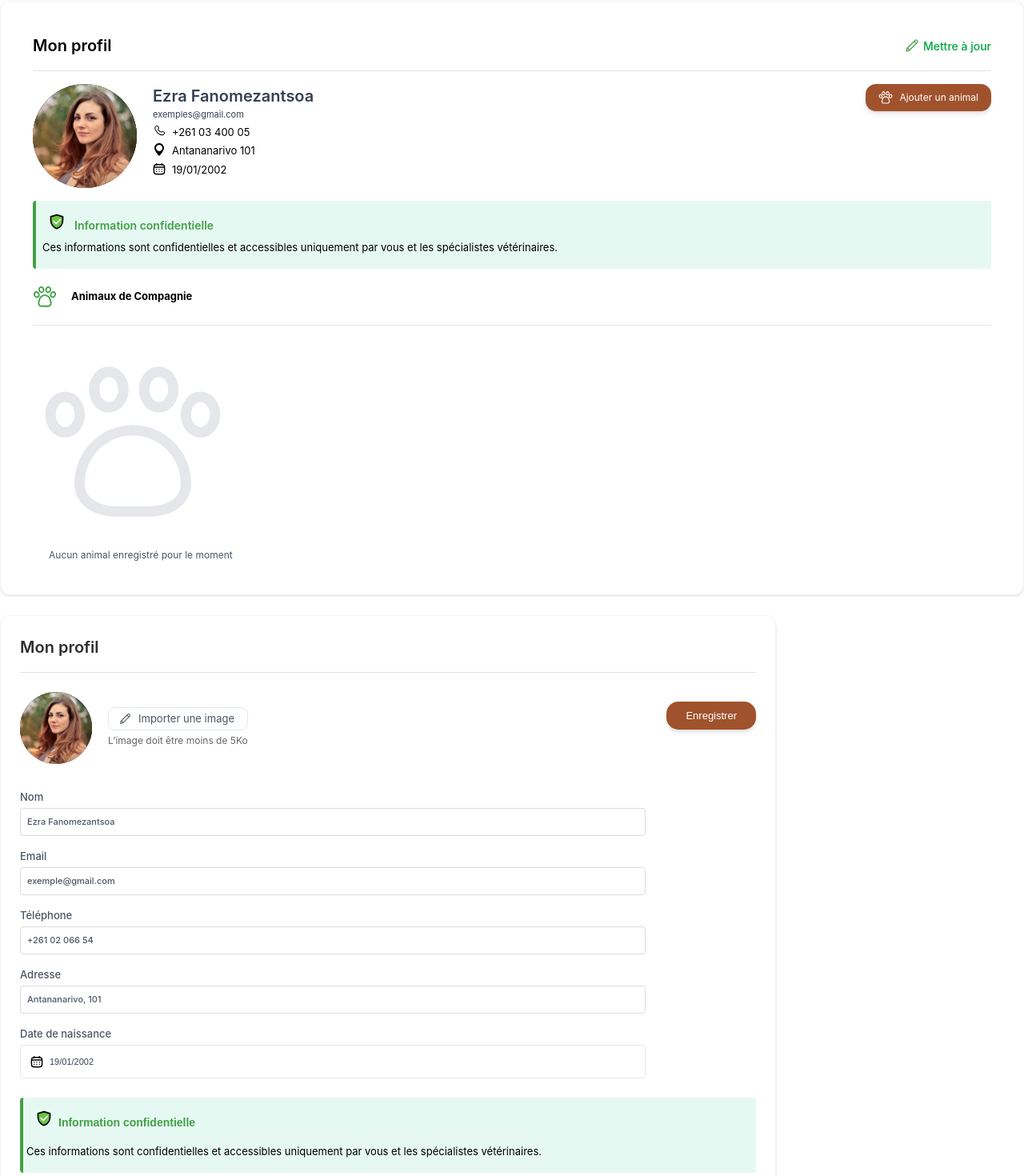
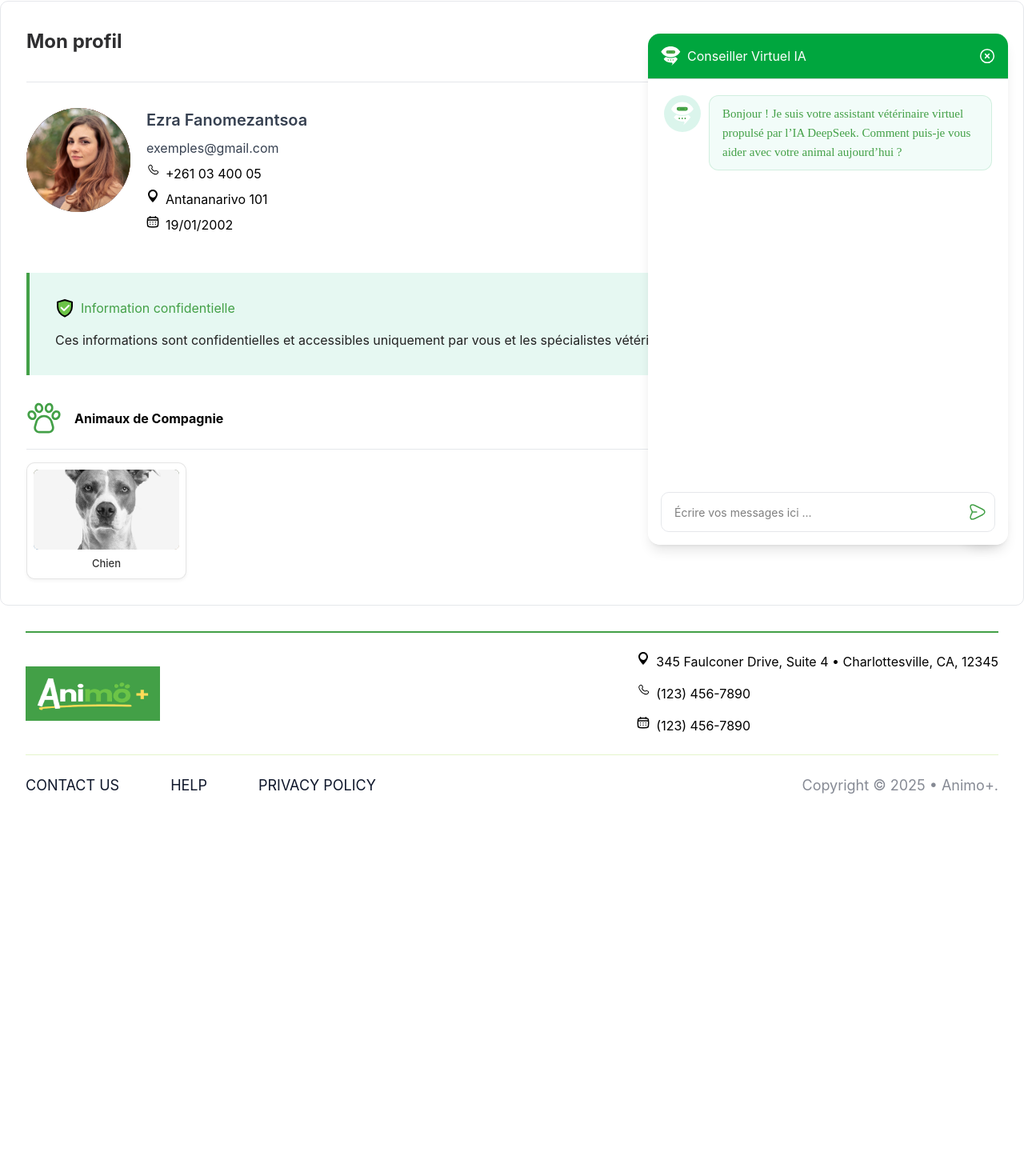
Before and after one commit to ronaldrnd/animoplus, a Vue app: page /profil in a window 1280 px wide. Shown: the part 99-1569 px from the top of the page at 80% size. After the commit the page ends 1127 px from the top, so only its background shows below. Built offline with nearby package versions, Linux system fonts and the light colour scheme.

Commit message:
fix chat pop up

```diff
--- a/src/App.vue
+++ b/src/App.vue
@@ -1,4 +1,5 @@
 <script setup>
+import { onMounted, ref } from 'vue';
 import { RouterView } from 'vue-router'
 import { auth } from './stores/auth.js'
 
@@ -6,12 +7,30 @@ import AppNavbar from './components/AppNavbar.vue';
 import Sidebar from './components/Sidebar.vue';
 import Navbar from './components/Navbar.vue';
 import Footer from './components/Footer.vue';
+
+import ChatPopup from './components/ChatPopup.vue';
+import botIcon from '@/assets/icons/bot.svg';
+
+const isOpenBot = ref(false)
+
+onMounted(() => {
+  setTimeout(() => {
+    isOpenBot.value = true
+  }, 5000)
+})
+
 </script>
 
 <template>
   <!-- Non connecté -->
   <Navbar class="appbar" v-if="!auth.isAuthenticated" />
   <RouterView v-if="!auth.isAuthenticated" />
+
+  <!-- Bouton flottant pour ouvrir le chatbot -->
+  <button v-if="!auth.isAuthenticated" @click="isOpenBot = true"
+    class="fixed bottom-6 right-6 z-50 bg-white border border-primary-600 hover:bg-neutral-200 text-white rounded-full p-4 shadow-lg">
+    <img :src="botIcon" alt="bot icon">
+  </button>
   <Footer v-if="!auth.isAuthenticated" />
 
   <!-- Connecté - Client -->
@@ -19,7 +38,7 @@ import Footer from './components/Footer.vue';
     <Sidebar role="client" />
     <div class="main flex flex-col h-screen w-full overflow-hidden px-[24px]">
       <div class="appbar bg-white">
-        <AppNavbar role="client" />
+        <AppNavbar @show-pop-up="isOpenBot = true" role="client" />
       </div>
       <div class="content flex-1 overflow-y-auto">
         <RouterView />
@@ -32,13 +51,15 @@ import Footer from './components/Footer.vue';
     <Sidebar role="pro" />
     <div class="main flex flex-col h-screen w-full overflow-hidden px-[24px]">
       <div class="appbar bg-white">
-        <AppNavbar role="pro" />
+        <AppNavbar @show-pop-up="isOpenBot = true" role="pro" />
       </div>
       <div class="content flex-1 overflow-y-auto">
         <RouterView />
       </div>
     </div>
   </div>
+
+  <ChatPopup v-if="isOpenBot" @close-pop-up="isOpenBot = false" />
 </template>
 
 <style scoped>
@@ -47,6 +68,7 @@ import Footer from './components/Footer.vue';
   /* gap: 24px; */
   height: 100vh;
 }
+
 .appbar {
   position: sticky;
   top: 0;
--- a/src/components/AppNavbar.vue
+++ b/src/components/AppNavbar.vue
@@ -10,12 +10,12 @@
       </a>
     </div>
 
-    <!-- Droite : avatar, profil et déconnexion -->
+    <!-- Droite : Bot, profil et déconnexion -->
     <div class="flex items-center gap-8 flex-wrap">
 
-      <!-- Avatar -->
+      <!-- Bot -->
       <div class="p-2 rounded-full outline outline-1 outline-primary-600 flex items-center justify-center cursor-pointer">
-        <img :src="botIcon" alt="bot icon" class="feature-icon w-6">
+        <img @click="$emit('show-pop-up')" :src="botIcon" alt="bot icon" class="feature-icon w-6">
       </div>
 
       <!-- Lien profil -->
@@ -54,6 +54,8 @@ defineProps({
   }
 })
 
+const emit = defineEmits(['show-pop-up']);
+
 function logout() {
   auth.isAuthenticated = false
   auth.role = null
--- a/src/pages/Homepage/components/ChatPopup.vue
+++ b/src/components/ChatPopup.vue
@@ -1,19 +1,14 @@
 <template>
   <!-- Fenêtre principale de la popup de chat -->
-  <div class="fixed bottom-5 right-5 w-[450px] rounded-[15px] shadow-lg bg-white font-sans overflow-hidden z-[1000]">
+  <div class="fixed bottom-5 right-5 w-[450px] rounded-[15px] shadow-lg bg-white overflow-hidden z-[1000]">
 
-    <!-- En-tête avec titre et statut "online" -->
-    <div class="bg-green-600 px-4 py-2 flex justify-between items-center border-b border-gray-300">
+    <div class="bg-green-600 p-4 flex justify-between items-center border-b border-gray-300">
       <div class="flex items-center gap-2 flex-1">
-        <!-- Avatar -->
-        <img :src="chatIcon" alt="Avatar IA" class="w-5 h-5" />
+        <img :src="chatIcon" alt="Avatar IA" />
         <span class="text-white font-league">Conseiller Virtuel IA</span>
       </div>
 
-      <div class="flex items-center gap-1.5">
-        <img :src="Ellipse" alt="Ellipse" class="Ellipse.svg" />
-        <span class="text-white text-sm font-league font-thin">Online</span>
-      </div>
+      <img @click="$emit('close-pop-up')" :src="closeIcon" alt="close" class="cursor-pointer" >
     </div>
 
     <!-- Corps du message -->
@@ -46,13 +41,16 @@
 <script setup>
 // Importation des icônes
 import chatIcon from '@/assets/icons/chat-avatar.svg'
-import Ellipse from '@/assets/layers/Ellipse.svg'
+import closeIcon from '@/assets/icons/close-white.svg'
 import sendIcon from '@/assets/icons/send-icon.svg'
+import { ref } from 'vue';
+
+const userMessage = ref("")
+
+const emit = defineEmits(['close-pop-up']);
 </script>
 
 <style scoped>
-
-/* Avatar dans le corps du message*/
 .chat-avatar-body {
   width: 30px;
   height: 30px;
@@ -62,7 +60,6 @@ import sendIcon from '@/assets/icons/send-icon.svg'
   box-sizing: content-box;
 }
 
-/* Bulle de message (bord, couleur, padding) */
 .message-bubble {
   max-width: 95%;
   padding: 10px 16px;
--- a/src/components/Sidebar.vue
+++ b/src/components/Sidebar.vue
@@ -117,7 +117,7 @@ const menuItems = [
         label: "Recherche par spécialité",
         icon: searchSpecial,
         user: "client",
-        link: "/specialites"
+        link: "/speciality"
     },
     {
         label: "Gestion de stock",
--- a/src/components/common/TitleDashboard.vue
+++ b/src/components/common/TitleDashboard.vue
@@ -4,10 +4,18 @@
     <button
       v-if="hasButton"
       @click="$emit('onClickBtn')"
-      class="bg-[#A0522D] text-white p-4 rounded-[14px] shadow-md flex items-center gap-2">
+      class="bg-accent-500 text-white px-4 py-3 rounded-[14px] shadow-md flex items-center gap-2">
       <img :src="icon" alt="icone patte" class="" />
       {{ btnTitle }}
     </button>
+    <div
+      v-if="hasTextBtn"
+      @click="$emit('onClickBtn')"
+      class="flex gap-2 items-center cursor-pointer"
+    >
+      <img :src="icon" alt="icone patte" class="" />
+      <span class="text-primary-600">{{ btnTitle }}</span>
+    </div>
   </div>
 </template>
 
@@ -21,13 +29,17 @@ const props = defineProps({
     type: Boolean,
     default: false,
   },
+  hasTextBtn: {
+    type: Boolean,
+    default: false,
+  },
   icon: {
     type: String,
     default: "",
   },
   btnTitle: {
     type: String,
-    default: "",
+    default: "Textbtn",
   },
 });
 
--- a/src/pages/Homepage/Homepage.vue
+++ b/src/pages/Homepage/Homepage.vue
@@ -19,13 +19,11 @@
     <div class="max-w-[1400px] flex flex-col gap-[80px] items-center justify-center">
       <HeroSection />
       <ActionCards />
-      <ChatPopup />
       <ProfessionalsSection />
       <SpecialityList />
       <OptiCare />
       <CompanionPartner />
       <QuestionsBanner />
-
     </div>
   </div>
 </template>
@@ -33,7 +31,6 @@
 <script setup>
 import HeroSection from './components/HeroSection.vue';
 import ActionCards from './components/ActionCards.vue';
-import ChatPopup from './components/ChatPopup.vue';
 import ProfessionalsSection from './components/ProfessionalsSection.vue';
 import SpecialityList from './components/SpecialityList.vue';
 import OptiCare from './components/OptiCare.vue';
--- a/src/pages/Profile/ProfilePage.vue
+++ b/src/pages/Profile/ProfilePage.vue
@@ -1,7 +1,7 @@
 <template>
-    <div class="profile-container">
-        <UserProfile />
-        <EditProfile />
+    <div class="">
+        <UserProfile v-if="!isEditprofile" @edit-profile="isEditprofile = true" />
+        <EditProfile v-if="isEditprofile" @back-to-list="isEditprofile = false" />
 
     </div>
 </template>
@@ -9,5 +9,8 @@
 <script setup>
 import UserProfile from './components/UserProfile.vue'
 import EditProfile from './components/EditProfile.vue'
+import { ref } from 'vue';
+
+const isEditprofile = ref(false)
 
 </script>
--- a/src/pages/Profile/components/EditProfile.vue
+++ b/src/pages/Profile/components/EditProfile.vue
@@ -1,22 +1,20 @@
 <template>
-  <div class="bg-white p-6 rounded-xl border border-[rgba(0,0,0,0.05)] shadow-md max-w-[970px] mt-[25px] font-league">
-
-    <!-- En-tête -->
-    <div class="flex justify-between items-center mb-2">
-      <h2 class="text-[20px] font-semibold text-[#2E2E30]">Mon profil</h2>
+  <div class="flex flex-col gap-4 bg-white rounded-[10px] p-6 border border-neutral-200">
+    <div class="flex items-center gap-2">
+      <span class="cursor-pointer" @click="$emit('backToList')">Mon profil</span>
+      <img :src="arrowIcon" alt="retour" class="w-[14px] cursor-pointer" />
+      <strong class="text-black font-bold">Modifier mon profil</strong>
     </div>
 
-    <!-- Séparateur -->
-    <hr class="h-px bg-[rgba(197,197,197,0.5)] my-4 border-none" />
+    <hr />
 
-    <!-- Photo de profil et bouton upload -->
     <div class="flex justify-between items-start mb-2">
       <div class="flex gap-5 items-center mt-2 mb-6">
         <img :src="ProfileImg" alt="photo de profil" class="w-[90px] h-[90px] rounded-full object-cover" />
 
         <div>
-          <label class="border border-[#E5E7EB] rounded-[9px] px-3 py-1 flex items-center gap-2 text-[13px] cursor-pointer text-[#4B5563]">
-            <img :src="editIcon" alt="edit" class="w-[17px]" />
+          <label class="border border-[#E5E7EB] rounded-[9px] px-3 py-1 flex items-center gap-2 cursor-pointer text-[#4B5563]">
+            <img :src="editIcon" alt="edit" />
             Importer une image
             <input type="file" accept="image/*" hidden />
           </label>
@@ -25,58 +23,54 @@
       </div>
 
       <!-- Bouton enregistrer -->
-      <button class="bg-[#A0522D] text-white px-6 py-2 rounded-[15px] shadow-md text-[13px] font-league mt-[20px]">
+      <button class="bg-accent-500 text-white px-6 py-3 rounded-[14px]">
         Enregistrer
       </button>
     </div>
 
     <!-- Formulaire -->
     <form class="flex flex-col gap-4 mb-6 text-[#4B5563]">
-      <label class="flex flex-col gap-1 text-[13px] font-medium">
+      <label class="flex flex-col gap-1 font-medium">
         Nom
         <input type="text" value="Ezra Fanomezantsoa"
-          class="px-2 py-2 border border-[#ddd] rounded w-[85%] text-[11px] outline-none" />
+          class="px-2 py-2 border border-neutral-200 rounded text-[14px] text-neutral-400 font-bold outline-none" />
       </label>
 
-      <label class="flex flex-col gap-1 text-[13px] font-medium">
+      <label class="flex flex-col gap-1 font-medium">
         Email
         <input type="email" value="exemple@gmail.com"
-          class="px-2 py-2 border border-[#ddd] rounded w-[85%] text-[11px] outline-none" />
+          class="px-2 py-2 border border-neutral-200 rounded text-[14px] text-neutral-400 font-bold outline-none" />
       </label>
 
-      <label class="flex flex-col gap-1 text-[13px] font-medium">
+      <label class="flex flex-col gap-1 font-medium">
         Téléphone
         <input type="tel" value="+261 02 066 54"
-          class="px-2 py-2 border border-[#ddd] rounded w-[85%] text-[11px] outline-none" />
+          class="px-2 py-2 border border-neutral-200 rounded text-[14px] text-neutral-400 font-bold outline-none" />
       </label>
 
-      <label class="flex flex-col gap-1 text-[13px] font-medium">
+      <label class="flex flex-col gap-1 font-medium">
         Adresse
         <input type="text" value="Antananarivo, 101"
-          class="px-2 py-2 border border-[#ddd] rounded w-[85%] text-[11px] outline-none" />
+          class="px-2 py-2 border border-neutral-200 rounded text-[14px] text-neutral-400 font-bold outline-none" />
       </label>
 
-      <label class="flex flex-col gap-1 text-[13px] font-medium">
+      <label class="flex flex-col gap-1 font-medium">
         Date de naissance
-        <!-- Bloc input avec icône calendrier -->
-        <div class="flex items-center border border-[#E5E7EB] rounded bg-white pl-3 h-[42px] w-[85%]">
+        <div class="flex items-center border border-[#E5E7EB] rounded bg-white pl-3 h-[42px]">
           <img :src="calendarIcon" alt="calendrier" class="w-[16px] h-[16px]" />
           <input type="text" value="19/01/2002"
-            class="flex-1 border-none outline-none text-[11px] pl-2 text-[#374151] font-league bg-transparent h-full" />
+            class="flex-1 border-none outline-none text-[14px] pl-2 text-[#374151] font-league bg-transparent h-full" />
         </div>
       </label>
     </form>
 
-    <!-- Message de confidentialité -->
-    <div class="flex items-start gap-2 bg-[rgba(16,185,129,0.10)] border-l-[4px] border-[#43A047] p-4 rounded mb-10">
-      <img :src="alertIcon" alt="confidentialité" class="w-[20px]" />
-      <div>
-        <h4 class="text-[#43A047] font-league mt-[5px] text-[14px] font-semibold">Information confidentielle</h4>
-        <p class="text-[13px] mt-4 -ml-10">
+    <Alert :alert-img="alertIcon" alert-description="Information confidentielle">
+      <div class="flex flex-col gap-4">
+        <p class="text-[#222]">
           Ces informations sont confidentielles et accessibles uniquement par vous et les spécialistes vétérinaires.
         </p>
       </div>
-    </div>
+    </Alert>
   </div>
 </template>
 
@@ -85,6 +79,11 @@ import ProfileImg from '@/assets/images/image1.svg'
 import editIcon from '@/assets/icons/edit.svg'
 import calendarIcon from '@/assets/icons/small-calendar.svg'
 import alertIcon from '@/assets/icons/alertGreen.svg'
+import arrowIcon from '@/assets/icons/arrow-left.svg'
+import Alert from '@/components/common/Alert.vue'
+
+const emit = defineEmits(['backToList']);
+
 </script>
 
 <style scoped>
--- a/src/pages/Profile/components/UserProfile.vue
+++ b/src/pages/Profile/components/UserProfile.vue
@@ -1,36 +1,30 @@
 <template>
-  <div class="p-6 md:p-10 bg-white rounded-xl border border-[rgba(0,0,0,0.05)] shadow-sm font-league">
-    <!-- Barre de titre -->
-    <div class="flex justify-between items-center">
-      <h2 class="text-[20px] font-semibold">Mon profil</h2>
-      <button class="flex items-center gap-1 text-green-600 text-[14px] font-medium cursor-pointer">
-        <img :src="editIcon" alt="modifier" class="w-5 h-5" />
-        Mettre à jour
-      </button>
-    </div>
+  <section class="border border-neutral-200 rounded-[10px] p-8 flex flex-col gap-8">
 
-    <!-- Séparateur -->
-    <hr class="h-px bg-[rgba(197,197,197,0.5)] my-4 border-none" />
+    <TitleDashboard title="Mon profil" :has-text-btn="true" btn-title="Mettre à jour" :icon="editIcon"
+      @on-click-btn="$emit('edit-profile')" />
+
+    <hr />
 
     <!-- Informations utilisateur -->
     <div class="flex justify-between items-start mb-4">
       <div class="flex gap-5">
         <img :src="ProfileImg" alt="photo de profil" class="w-[130px] h-[130px] rounded-full object-cover" />
 
-        <div>
-          <h3 class="text-[20px] font-semibold text-gray-700">Ezra Fanomezantsoa</h3>
-          <p class="text-[11px] text-gray-700">exemples@gmail.com</p>
+        <div class="flex flex-col gap-2">
+          <h3 class="text-[20px] font-semibold text-neutral-700">Ezra Fanomezantsoa</h3>
+          <p class=" text-neutral-700">exemples@gmail.com</p>
 
           <!-- Infos personnelles -->
-          <p class="flex items-start gap-2 text-[13px] my-1">
+          <p class="flex items-start gap-2">
             <img :src="phoneIcon" alt="Téléphone" class="w-[16px]" />
             +261 03 400 05
           </p>
-          <p class="flex items-start gap-2 text-[13px] my-1">
+          <p class="flex items-start gap-2">
             <img :src="locationIcon" alt="Localisation" class="w-[16px]" />
             Antananarivo 101
           </p>
-          <p class="flex items-start gap-2 text-[13px] my-1">
+          <p class="flex items-start gap-2">
             <img :src="calendarIcon" alt="Date de naissance" class="w-[16px]" />
             19/01/2002
           </p>
@@ -38,41 +32,47 @@
       </div>
 
       <!-- Bouton Ajouter un animal -->
-      <button
-        @click="showModal = true"
-        class="bg-[#A0522D] text-white text-xs px-4 py-2 rounded-[13px] shadow-md flex items-center gap-2">
-        <img :src="animalIcon" alt="icone patte" class="w-[18px]" />
+      <button @click="addAnimal"
+        class="bg-accent-500 text-white px-4 py-3 rounded-[14px] shadow-md flex items-center gap-2">
+        <img :src="animalIcon" alt="icone patte" class="w-fit" />
         Ajouter un animal
       </button>
     </div>
 
-    <!-- Message de confidentialité -->
-    <div class="flex items-start gap-3 bg-[rgba(16,185,129,0.10)] border-l-[4px] border-[#43A047] p-4 rounded mb-5">
-      <img :src="alertIcon" alt="confidentialité" class="w-[20px]" />
-      <div>
-        <h4 class="text-[#43A047] text-[14px] mt-1 font-semibold">Information confidentielle</h4>
-        <p class="text-[13px] mt-2 -ml-10">
+    <Alert :alert-img="alertIcon" alert-description="Information confidentielle">
+      <div class="flex flex-col gap-4">
+        <p class="text-[#222]">
           Ces informations sont confidentielles et accessibles uniquement par vous et les spécialistes vétérinaires.
         </p>
       </div>
-    </div>
+    </Alert>
 
     <!-- Section Animaux -->
-    <div>
-      <div class="flex items-center font-bold text-[13px] font-league mb-5">
-        <img :src="petIcon" alt="icone animal" class="w-[30px] mr-[18px]" />
+    <div class="flex flex-col gap-4">
+      <div class="flex items-center font-bold gap-4">
+        <img :src="petIcon" alt="icone animal" />
         <h3>Animaux de Compagnie</h3>
       </div>
 
-      <hr class="w-full border-t border-[rgba(197,197,197,0.5)] mb-5" />
+      <hr />
 
-      <!-- Aucun animal -->
-      <div class="flex flex-col text-gray-600 text-[12px] font-league">
-        <img :src="bigPaw" alt="patte" class="w-[250px] h-[250px] mb-2" />
-        <p class="ml-5">Aucun animal enregistré pour le moment</p>
+      <!-- Si aucun animal enregistré -->
+      <div v-if="animals.length < 1" class="flex flex-col items-center">
+        <img :src="bigPaw" alt="patte" />
+        <p>Aucun animal enregistré pour le moment</p>
+      </div>
+
+      <!-- Sinon on affiche les animaux -->
+      <div v-else class="animal-cards">
+        <div class="animal-card" v-for="(animal, index) in animals" :key="index">
+          <img :src="animal.image" alt="photo animal" class="animal-image" />
+          <p class="animal-name">{{ animal.nom }}</p>
+        </div>
       </div>
     </div>
-  </div>
+  </section>
+  <AddAnimal v-if="showModal" @close="showModal = false" />
+
 </template>
 
 <script setup>
@@ -85,10 +85,31 @@ import alertIcon from '@/assets/icons/alertGreen.svg'
 import petIcon from '@/assets/icons/animalGreen.svg'
 import bigPaw from '@/assets/icons/big-paw.svg'
 import editIcon from '@/assets/icons/edit-icon.svg'
+
+import TitleDashboard from '@/components/common/TitleDashboard.vue'
+import Alert from '@/components/common/Alert.vue'
+
+import AddAnimal from '@/pages/MyAnimals/components/AddAnimal.vue'
+import { ref } from 'vue'
+
+const animals = ref([
+  {
+    nom: 'Chien',
+    image: new URL('@/assets/images/dog.svg', import.meta.url).href
+  }
+])
+
+const showModal = ref(false)
+
+const emit = defineEmits(['edit-profile']);
+
+function addAnimal () {
+  showModal.value = true;
+}
+
 </script>
 
 <style scoped>
-
 .font-league {
   font-family: 'League Spartan', sans-serif;
 }
@@ -96,4 +117,34 @@ import editIcon from '@/assets/icons/edit-icon.svg'
 .confidential-text p {
   margin-left: -40px;
 }
+
+.animal-cards {
+  display: flex;
+  flex-wrap: wrap;
+  gap: 16px;
+}
+
+.animal-card {
+  background-color: #fff;
+  border: 1px solid rgba(0, 0, 0, 0.1);
+  border-radius: 10px;
+  width: 200px;
+  padding: 8px;
+  text-align: center;
+  box-shadow: 0 2px 4px rgba(0, 0, 0, 0.05);
+}
+
+.animal-image {
+  width: 100%;
+  height: 100px;
+  object-fit: cover;
+  border-radius: 6px;
+}
+
+.animal-name {
+  margin-top: 8px;
+  font-size: 13px;
+  font-weight: 500;
+  color: #333;
+}
 </style>
--- a/src/router/index.js
+++ b/src/router/index.js
@@ -42,7 +42,7 @@ const router = createRouter({
     },
     {
       path: '/speciality',
-      name: 'Speciality',
+      name: 'speciality',
       component: SpecialityPage,
     },
   ],
```
Also changed, not shown: src/assets/icons/close-white.svg (added).
